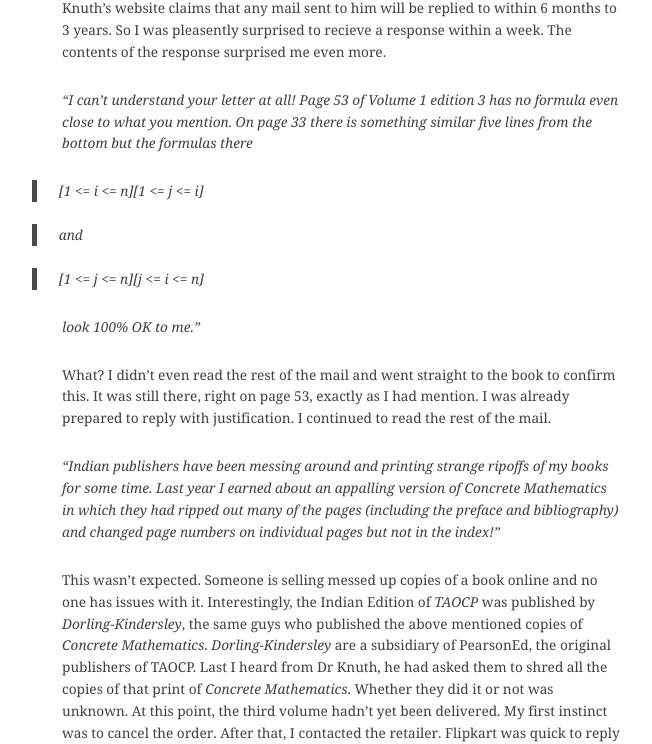
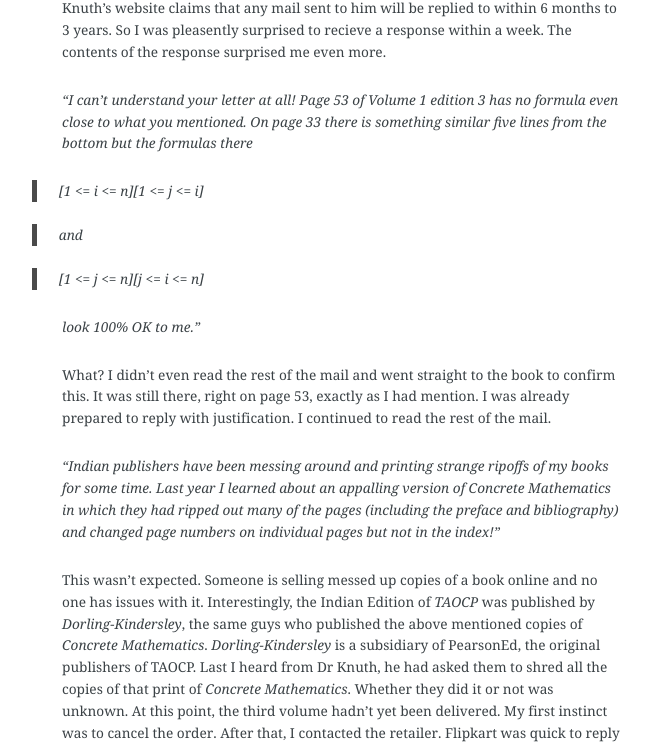
Before and after one commit to AnuragRamdasan/AnuragRamdasan.github.io, a Jekyll site: the page built from _posts/2013-09-04-on-how-TAOCP-was-ruined-for-me.md, in a window 1280 px wide and 1400 px high, scrolled down 591 px. Shown: the part 170-914 px from the top of the window, without its empty margins (298-950 px from the left). Built offline with Jekyll 4.4.1, drawn with Linux system fonts in a browser that asks for light colours; Markdown is read by kramdown in place of the engine named in the settings.

Commit message:
Update 2013-09-04-on-how-TAOCP-was-ruined-for-me.md

```diff
--- a/_posts/2013-09-04-on-how-TAOCP-was-ruined-for-me.md
+++ b/_posts/2013-09-04-on-how-TAOCP-was-ruined-for-me.md
@@ -13,7 +13,7 @@ For those who don't know about this book, it is often considered as a seminal wo
 Anyway, I decided to let Dr. Knuth know about this error and dropped an email. Dr. Knuth's website claims that any mail sent to him will be replied to within 6 months to 3 years. So I was pleasently surprised to recieve a response within a week. The contents of the response surprised me even more.
 
 
-*"I can't understand your letter at all! Page 53 of Volume 1 edition 3 has no formula even close to what you mention. On page 33 there is something similar five lines from the bottom but the formulas there*
+*"I can't understand your letter at all! Page 53 of Volume 1 edition 3 has no formula even close to what you mentioned. On page 33 there is something similar five lines from the bottom but the formulas there*
 >    [1 <= i <= n][1 <= j <= i]
 
 >    and
@@ -26,10 +26,10 @@ Anyway, I decided to let Dr. Knuth know about this error and dropped an email. D
 What? I didn't even read the rest of the mail and went straight to the book to confirm this. It was still there, right on page 53, exactly as I had mention. I was already prepared to reply with justification. I continued to read the rest of the  mail.
 
 
-*"Indian publishers have been messing around and printing strange ripoffs of my books for some time. Last year I earned about an appalling version of Concrete Mathematics in which they had ripped out many of the pages (including the preface and bibliography) and changed page numbers on individual pages but not in the index!"*
+*"Indian publishers have been messing around and printing strange ripoffs of my books for some time. Last year I learned about an appalling version of Concrete Mathematics in which they had ripped out many of the pages (including the preface and bibliography) and changed page numbers on individual pages but not in the index!"*
 
 
-This wasn't expected. Someone is selling messed up copies of a book online and no one has issues with it. Interestingly, the Indian Edition of *TAOCP* was published by *Dorling-Kindersley*, the same guys who published the above mentioned copies of *Concrete Mathematics*. *Dorling-Kindersley* are a subsidiary of PearsonEd, the original publishers of TAOCP. Last I heard from Dr Knuth, he had asked them to shred all the copies of that print of *Concrete Mathematics*. Whether they did it or not was unknown. At this point, the third volume hadn't yet been delivered. My first instinct was to cancel the order. After that, I contacted the retailer. Flipkart was quick to reply when I asked for the book to be returned, excerpt from their reply:
+This wasn't expected. Someone is selling messed up copies of a book online and no one has issues with it. Interestingly, the Indian Edition of *TAOCP* was published by *Dorling-Kindersley*, the same guys who published the above mentioned copies of *Concrete Mathematics*. *Dorling-Kindersley* is a subsidiary of PearsonEd, the original publishers of TAOCP. Last I heard from Dr Knuth, he had asked them to shred all the copies of that print of *Concrete Mathematics*. Whether they did it or not was unknown. At this point, the third volume hadn't yet been delivered. My first instinct was to cancel the order. After that, I contacted the retailer. Flipkart was quick to reply when I asked for the book to be returned, excerpt from their reply:
 
 
 *"We would like to inform you that the above book is a Reprint Edition. As per our records, we see that you have placed an order for the above book and the same has been delivered to you. Therefore, we will not be able to take this book back."*
```
